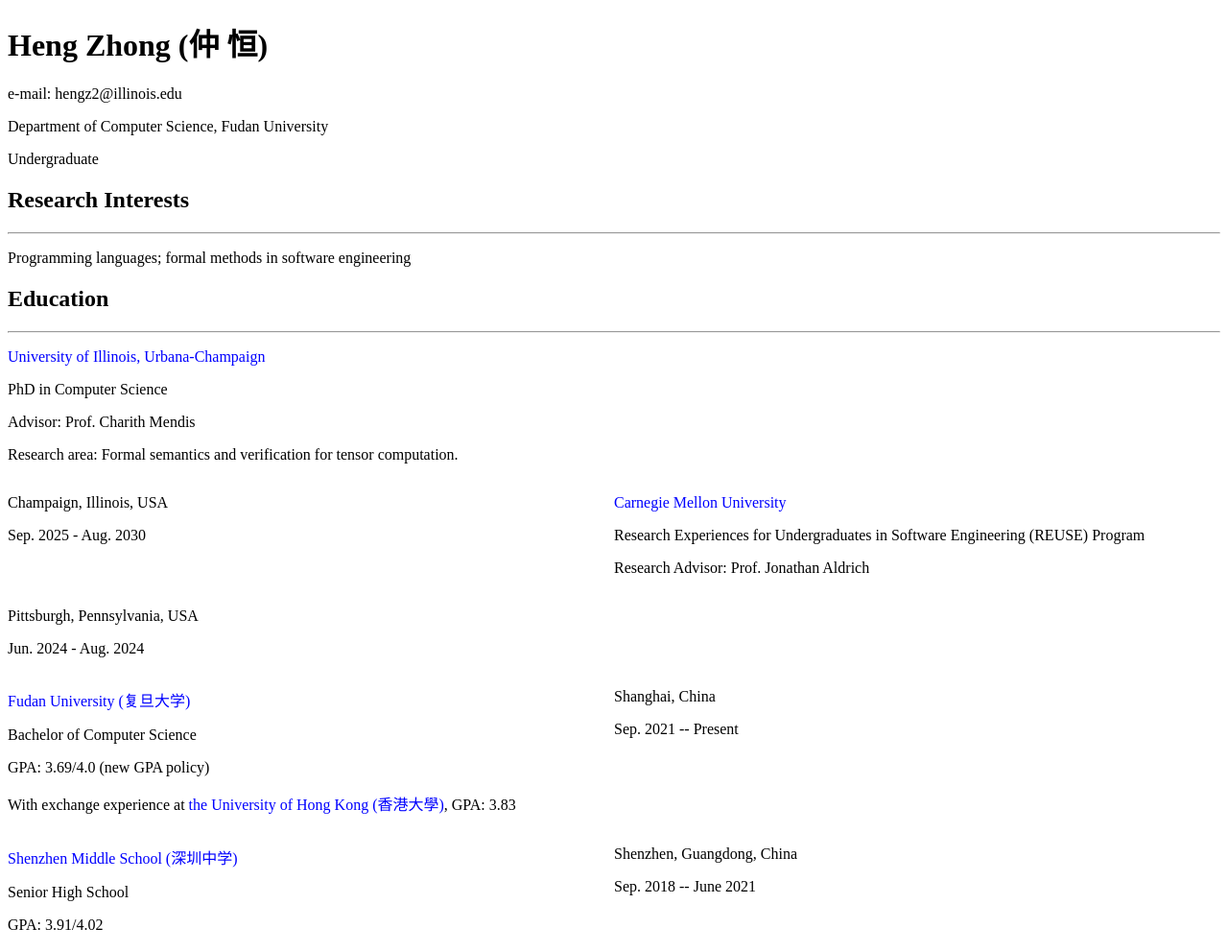
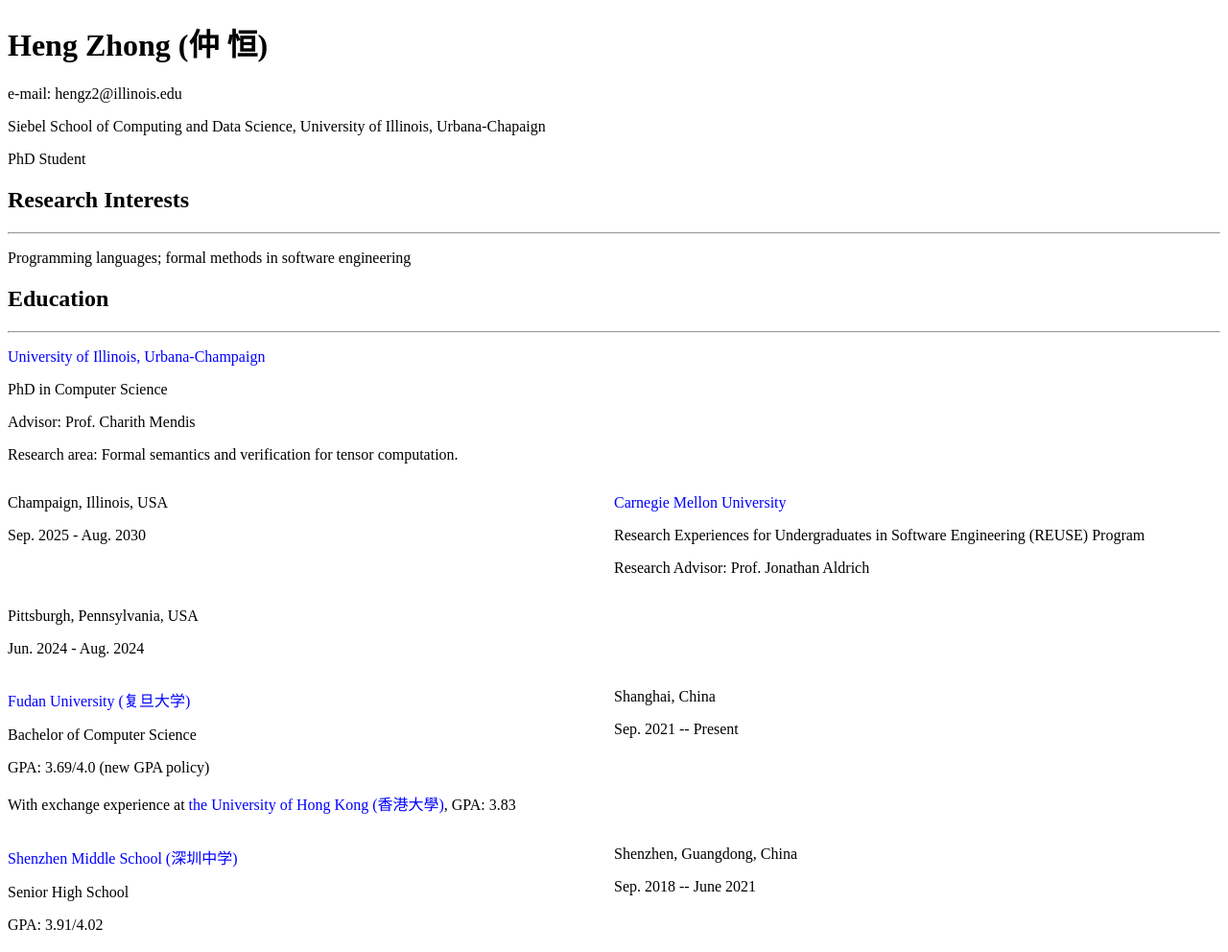
Before and after one commit to heng-zhong-2003/heng-zhong-2003.github.io, a plain HTML site: page index.html in a window 1280 px wide. Shown: the top 992 px of the page at 96% size. Drawn offline with Linux system fonts and the light colour scheme.

Commit message:
Update affiliation and status in index.html

```diff
--- a/index.html
+++ b/index.html
@@ -24,8 +24,8 @@
 <body>
   <h1>Heng Zhong (仲 恒)</h1>
   <p>e-mail: hengz2@illinois.edu</p>
-  <p>Department of Computer Science, Fudan University</p>
-  <p>Undergraduate</p>
+  <p>Siebel School of Computing and Data Science, University of Illinois, Urbana-Chapaign</p>
+  <p>PhD Student</p>
   <h2>Research Interests</h2>
   <hr>
   <p>Programming languages; formal methods in software engineering</p>
```
